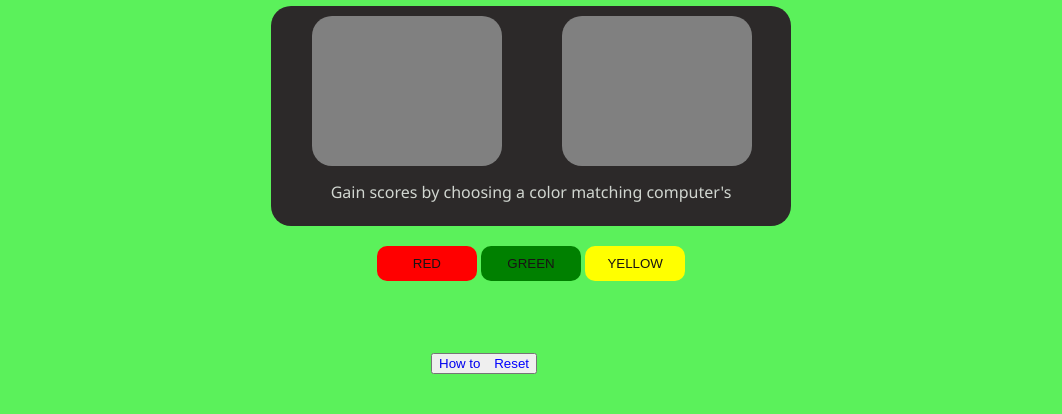
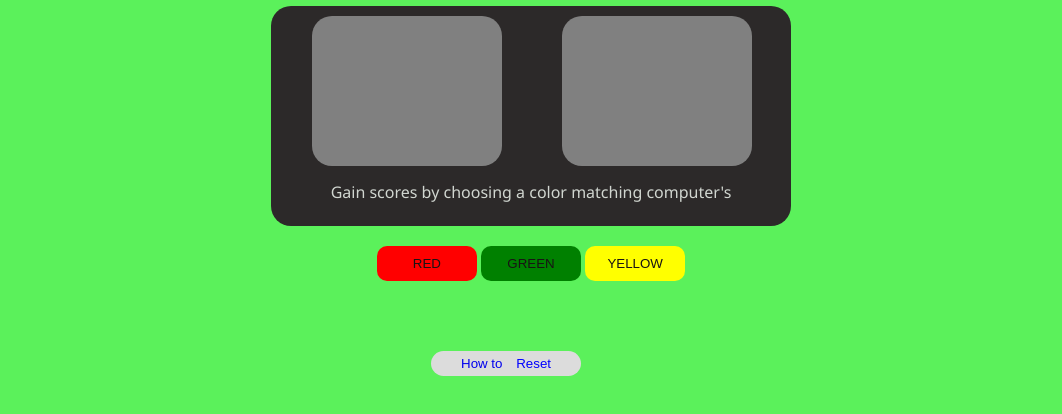
Before and after one commit to Tekinoloje/Pg1, a plain HTML site: page index.html in a window 1280 px wide. Shown: the part 76-490 px from the top of the page, without its empty margins (109-1171 px from the left). Drawn offline with Linux system fonts and the light colour scheme.

Commit message:
Update style.css

```diff
--- a/style.css
+++ b/style.css
@@ -93,12 +93,11 @@ body {
 .reset {
     color: blue;
 }
-#btn-bottom {
+.btn-btm {
     background-color: rgb(220,220,220);
     padding: 5px 30px;
     border: none;
     border-radius: 30px;
-    box-shadow: 1px 3px 18px grey;
 }
 .howto a {
     text-decoration: none;
```
